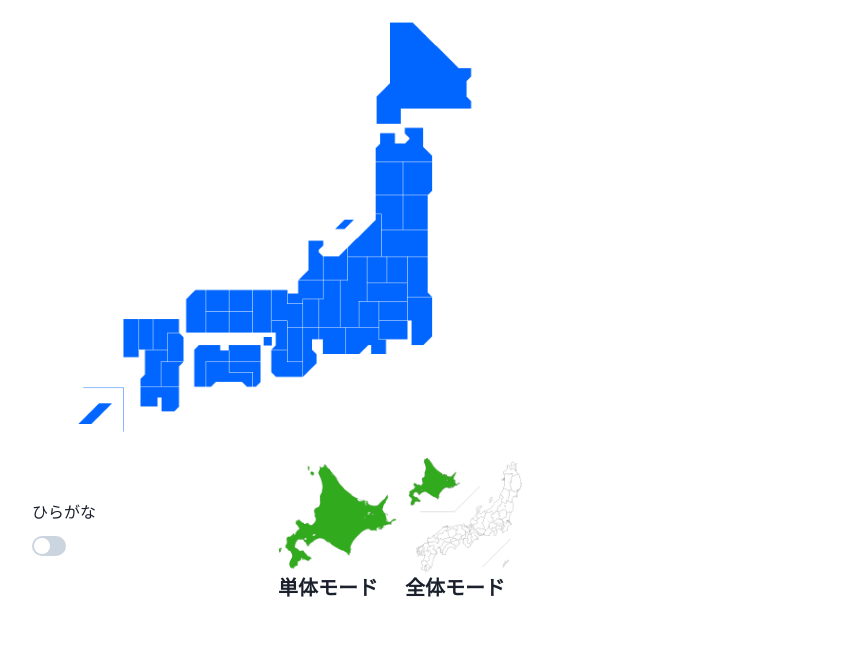
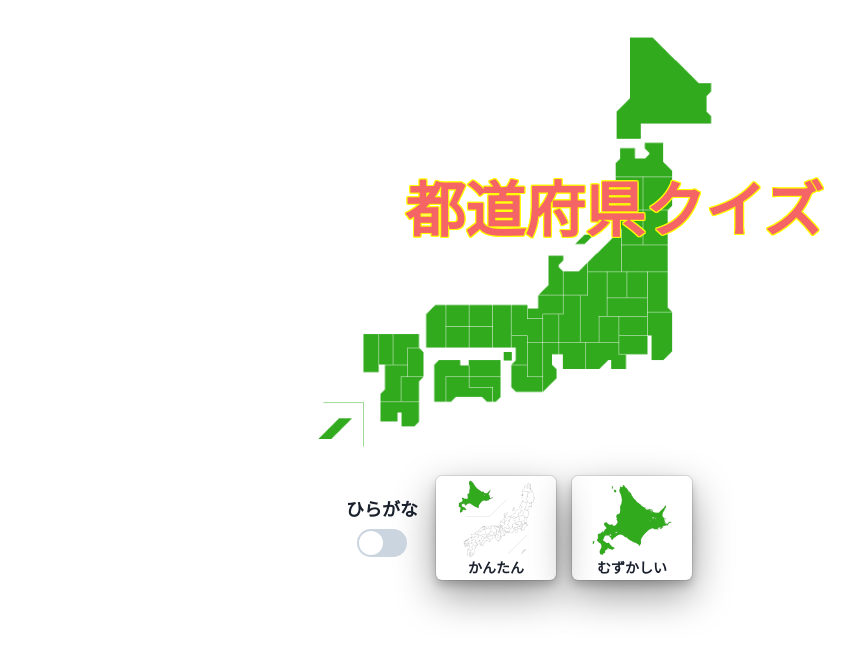
Before and after one commit to MnVOIDnM/pref-quiz-app, a React (Vite) app: page / in a window 1280 px wide. Shown: the top 656 px of the page, without its empty margins (122-977 px from the left). Built offline with nearby package versions, Linux system fonts and the light colour scheme.

Commit message:
fixed: Title.js

```diff
--- a/src/components/App.jsx
+++ b/src/components/App.jsx
@@ -36,7 +36,7 @@ function App() {
   }, []);
 
   return (
-    <Center h="600px" w="800px">
+    <Center h="600px" w="800px" m="0 auto">
       {isStarted ? (
         <Quiz
           setIsStarted={setIsStarted}
--- a/src/components/DisplayRestQuiz.jsx
+++ b/src/components/DisplayRestQuiz.jsx
@@ -2,9 +2,9 @@ import { Heading, Box } from "@chakra-ui/react";
 
 const DisplayRestQuiz = ({ counter, fixedQuizSize }) => {
   return (
-    <Box>
-      <Heading size="2xl">{`${counter + 1}/${fixedQuizSize}`}</Heading>
-    </Box>
+    <Heading fontFamily="monospace" size="2xl">{`${
+      counter + 1
+    }/${fixedQuizSize}`}</Heading>
   );
 };
 
--- a/src/components/HomeButton.jsx
+++ b/src/components/HomeButton.jsx
@@ -4,19 +4,17 @@ import { createQuiz } from "../helpers";
 
 const HomeButton = React.memo(({ setIsStarted, setQuizQueue }) => {
   return (
-    <Box>
     <Button
       m={5}
       size="lg"
       colorScheme="blue"
       onClick={() => {
         setIsStarted((flag) => !flag);
-          setQuizQueue(createQuiz())
+        setQuizQueue(createQuiz());
       }}
     >
       ホーム画面に戻る
     </Button>
-    </Box>
   );
 });
 
--- /dev/null
+++ b/src/components/ModeSelectButton.jsx
@@ -0,0 +1,94 @@
+import React from "react";
+import {
+  Popover,
+  PopoverTrigger,
+  PopoverContent,
+  PopoverHeader,
+  PopoverBody,
+  PopoverArrow,
+  Center,
+  Box,
+  Image,
+  Heading,
+  ButtonGroup,
+  Button,
+} from "@chakra-ui/react";
+import singleImage from "../images/hokkaidoSingle.png";
+import countryImage from "../images/hokkaidoCountry.png";
+
+const ModeSelectButton = React.memo(({ dispatch }) => {
+  const singleMode10 = () => {
+    dispatch("single10");
+  };
+  const singleMode47 = () => {
+    dispatch("single47");
+  };
+  const countryMode10 = () => {
+    dispatch("country10");
+  };
+  const countryMode47 = () => {
+    dispatch("country47");
+  };
+  return (
+    <>
+      <Center p={1}>
+        <Popover>
+          <PopoverTrigger>
+            <Box
+              align="center"
+              w="120px"
+              rounded="md"
+              boxShadow="dark-lg"
+              p={1}
+            >
+              <Image w="80px" src={countryImage} alt="country mode" />
+              <Heading align="center" fontSize="sm">
+                かんたん
+              </Heading>
+            </Box>
+          </PopoverTrigger>
+          <PopoverContent>
+            <PopoverArrow />
+            <PopoverHeader>日本全体が表示されるよ</PopoverHeader>
+            <PopoverBody>
+              <ButtonGroup gap="2">
+                <Button onClick={countryMode10}>１０問</Button>
+                <Button onClick={countryMode47}>４７問</Button>
+              </ButtonGroup>
+            </PopoverBody>
+          </PopoverContent>
+        </Popover>
+      </Center>
+      <Center p={1}>
+        <Popover>
+          <PopoverTrigger>
+            <Box
+              align="center"
+              w="120px"
+              rounded="md"
+              boxShadow="dark-lg"
+              p={1}
+            >
+              <Image w="80px" src={singleImage} alt="single mode" />
+              <Heading align="center" fontSize="sm">
+                むずかしい
+              </Heading>
+            </Box>
+          </PopoverTrigger>
+          <PopoverContent>
+            <PopoverArrow />
+            <PopoverHeader>1つの都道府県だけが表示されるよ</PopoverHeader>
+            <PopoverBody>
+              <ButtonGroup gap="2">
+                <Button onClick={singleMode10}>１０問</Button>
+                <Button onClick={singleMode47}>４７問</Button>
+              </ButtonGroup>
+            </PopoverBody>
+          </PopoverContent>
+        </Popover>
+      </Center>
+    </>
+  );
+});
+
+export default ModeSelectButton;
--- a/src/components/Quiz.jsx
+++ b/src/components/Quiz.jsx
@@ -1,4 +1,4 @@
-import React, { useState, useCallback, useEffect } from "react";
+import React, { useState } from "react";
 import { HStack, VStack, Box, useDisclosure } from "@chakra-ui/react";
 import { useStopwatch } from "react-timer-hook";
 import Stopwatch from "./Stopwatch";
@@ -12,7 +12,7 @@ import ResultModal from "./ResultModal";
 const Quiz = React.memo(
   ({ setIsStarted, quizQueueState, quizState, kanaType }) => {
     const [quizQueue, setQuizQueue] = quizQueueState;
-    const { seconds, minutes, pause, isRunning } = useStopwatch({
+    const { seconds, minutes, pause } = useStopwatch({
       autoStart: true,
     });
     const { isOpen, onOpen, onClose } = useDisclosure();
@@ -38,7 +38,7 @@ const Quiz = React.memo(
         setIsCorrect((prev) => !prev);
         setTimeout(() => {
           setIsCorrect((prev) => !prev);
-        }, 400);
+        }, 200);
         updateQuiz();
       } else {
         setIsWrong((prev) => !prev);
--- a/src/components/QuizChoices.jsx
+++ b/src/components/QuizChoices.jsx
@@ -1,16 +1,16 @@
 import React from "react";
-import { Button, ButtonGroup, Box, HStack } from "@chakra-ui/react";
+import { Button, ButtonGroup, Box } from "@chakra-ui/react";
 
 const QuizChoices = React.memo(
   ({ quizQueue, judge, isWrong, counter, kanaType }) => {
     return (
-      <HStack m={3}>
-        <Box>
-          <ButtonGroup gap="2">
+      <>
+        <ButtonGroup>
           {quizQueue.choices[counter].map((choice) => (
             <Button
-                size="lg"
-                w="110px"
+              p={7}
+              w="122px"
+              fontSize="19px"
               key={choice.id}
               isDisabled={isWrong}
               onClick={() => judge(choice[kanaType])}
@@ -20,8 +20,7 @@ const QuizChoices = React.memo(
             </Button>
           ))}
         </ButtonGroup>
-        </Box>
-      </HStack>
+      </>
     );
   }
 );
--- a/src/components/Title.jsx
+++ b/src/components/Title.jsx
@@ -1,6 +1,4 @@
 import {
-  Button,
-  ButtonGroup,
   Heading,
   VStack,
   HStack,
@@ -10,42 +8,41 @@ import {
   FormLabel,
   FormControl,
 } from "@chakra-ui/react";
-import {
-  Popover,
-  PopoverTrigger,
-  PopoverContent,
-  PopoverHeader,
-  PopoverBody,
-  PopoverArrow,
-} from "@chakra-ui/react";
 import React from "react";
 import coverImage from "../images/japanIllust.png";
-import singleImage from "../images/hokkaidoSingle.png";
-import countryImage from "../images/hokkaidoCountry.png";
+import ModeSelectButton from "./ModeSelectButton";
 
 const Title = React.memo(({ dispatch, isKanaState, setKanaType }) => {
-  const singleMode10 = () => {
-    dispatch("single10");
-  };
-  const singleMode47 = () => {
-    dispatch("single47");
-  };
-  const countryMode10 = () => {
-    dispatch("country10");
-  };
-  const countryMode47 = () => {
-    dispatch("country47");
-  };
   const [isKana, setIsKana] = isKanaState;
   return (
     <VStack>
       <Box boxSize="md">
+        <Heading
+          size="3xl"
+          align="center"
+          w="50%"
+          pos="absolute"
+          top="30%"
+          textShadow="1px 1px 0 yellow, -1px -1px 0 yellow,
+          -1px 1px 0 yellow, 1px -1px 0 yellow,
+          0px 1px 0 yellow,  0-1px 0 yellow,
+          -1px 0 0 yellow, 1px 0 0 yellow"
+          textColor="red.400"
+        >
+          都道府県クイズ
+        </Heading>
         <Image src={coverImage} alt="japan" />
       </Box>
       <HStack>
-        <FormControl>
-          <FormLabel htmlFor="kanaMode">ひらがな</FormLabel>
+        <FormControl align="center">
+          <FormLabel w="100%" htmlFor="kanaMode">
+            <Heading fontSize="lg" align="center">
+              ひらがな
+            </Heading>
+          </FormLabel>
           <Switch
+            size="lg"
+            colorScheme="green"
             id="kanaMode"
             isChecked={isKana}
             onChange={() => {
@@ -58,46 +55,7 @@ const Title = React.memo(({ dispatch, isKanaState, setKanaType }) => {
             }}
           />
         </FormControl>
-        <Box width="50%">
-          <Popover>
-            <PopoverTrigger>
-              <Box>
-                <Image w="200px" src={singleImage} alt="single mode" />
-                <Heading size="md">単体モード</Heading>
-              </Box>
-            </PopoverTrigger>
-            <PopoverContent>
-              <PopoverArrow />
-              <PopoverHeader>1つの都道府県だけが表示されるよ</PopoverHeader>
-              <PopoverBody>
-                <ButtonGroup gap="2">
-                  <Button onClick={singleMode10}>１０問</Button>
-                  <Button onClick={singleMode47}>４７問</Button>
-                </ButtonGroup>
-              </PopoverBody>
-            </PopoverContent>
-          </Popover>
-        </Box>
-        <Box width="50%">
-          <Popover>
-            <PopoverTrigger>
-              <Box>
-                <Image w="200px" src={countryImage} alt="country mode" />
-                <Heading size="md">全体モード</Heading>
-              </Box>
-            </PopoverTrigger>
-            <PopoverContent>
-              <PopoverArrow />
-              <PopoverHeader>日本全体が表示されるよ</PopoverHeader>
-              <PopoverBody>
-                <ButtonGroup gap="2">
-                  <Button onClick={countryMode10}>１０問</Button>
-                  <Button onClick={countryMode47}>４７問</Button>
-                </ButtonGroup>
-              </PopoverBody>
-            </PopoverContent>
-          </Popover>
-        </Box>
+        <ModeSelectButton dispatch={dispatch} />
       </HStack>
     </VStack>
   );
--- a/src/helpers.js
+++ b/src/helpers.js
@@ -24,8 +24,8 @@ export const createQuiz = () => {
       choices.push(choice);
     });
     choices.push(answer);
-    quizChoices.push(shuffle(choices));
-    // quizChoices.push(choices);
+    // quizChoices.push(shuffle(choices));
+    quizChoices.push(choices);
   }
   const queue = {
     choices: quizChoices,
```
Also changed, not shown: src/images/japanIllust.png. Lines whose indentation alone changed are shown as unchanged.
